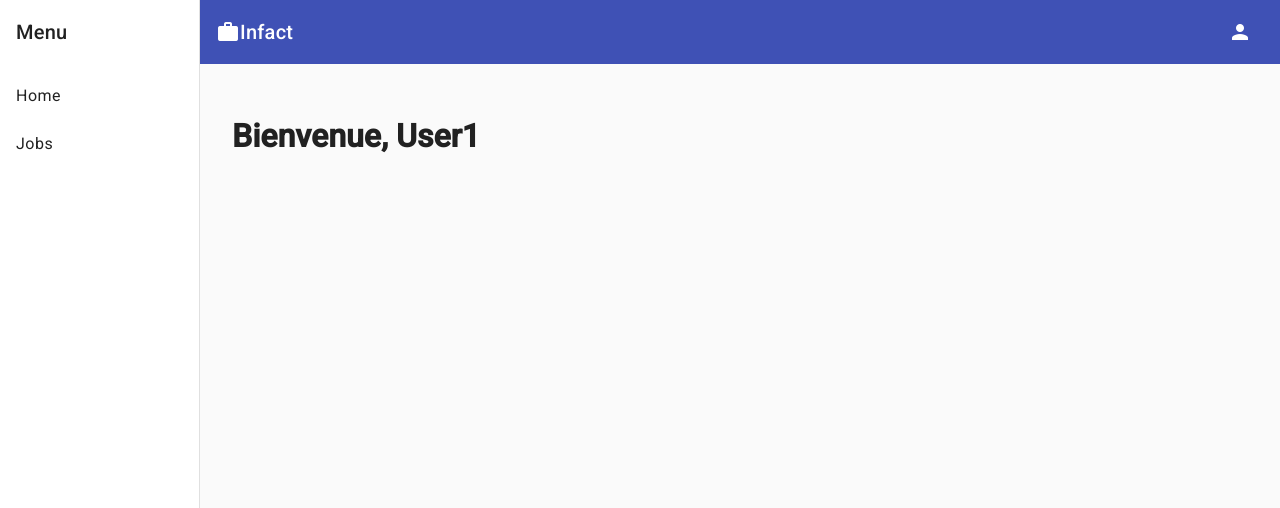
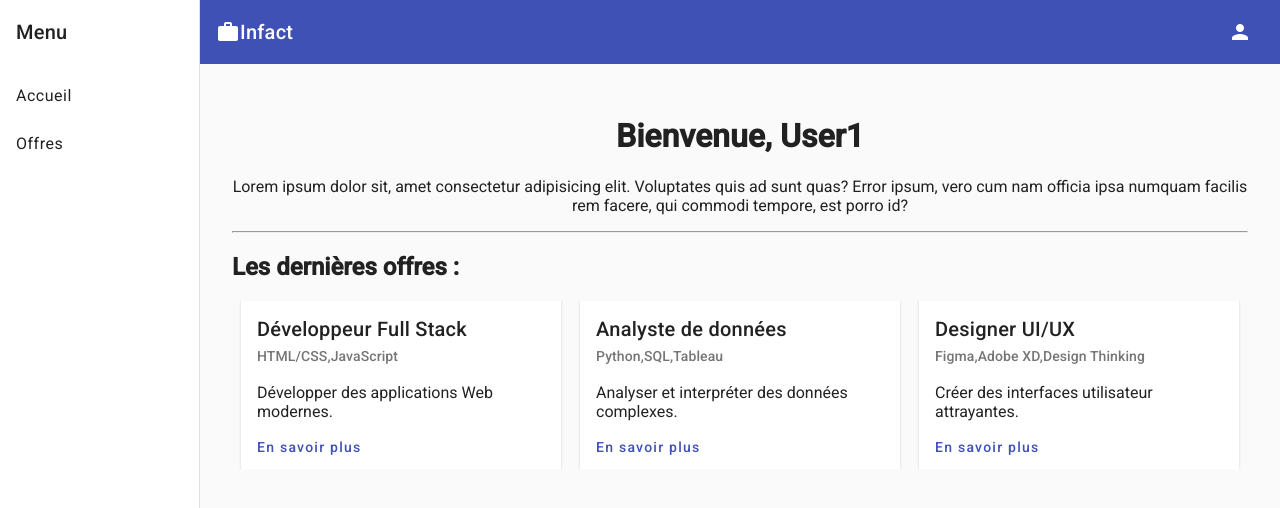
Before and after one commit to EFREI-M2-Dev/Angular-Project-Mat-Pierre, an Angular app: page /home in a window 1280 px wide. Shown: the top 508 px of the page. Built offline with nearby package versions, Linux system fonts and the light colour scheme.

Commit message:
feat(home): add hero section

```diff
--- a/src/app/features/home/home.component.html
+++ b/src/app/features/home/home.component.html
@@ -1,3 +1,20 @@
 <div class="content">
+  <div class="hero">
     <h1>Bienvenue, User1</h1>
+
+    <p>
+      Lorem ipsum dolor sit, amet consectetur adipisicing elit. Voluptates quis
+      ad sunt quas? Error ipsum, vero cum nam officia ipsa numquam facilis rem
+      facere, qui commodi tempore, est porro id?
+    </p>
+  </div>
+  <hr />
+
+  <h2>Les dernières offres :</h2>
+
+  <mat-grid-list cols="3" rowHeight="2:1">
+    <mat-grid-tile *ngFor="let job of jobs">
+      <app-job-card [job]="job"></app-job-card>
+    </mat-grid-tile>
+  </mat-grid-list>
 </div>
--- a/src/app/features/home/home.component.scss
+++ b/src/app/features/home/home.component.scss
@@ -1,3 +1,7 @@
 .content {
-    padding: 2rem;
+  padding: 2rem;
+
+  .hero {
+    text-align: center;
+  }
 }
--- a/src/app/features/home/home.component.ts
+++ b/src/app/features/home/home.component.ts
@@ -1,13 +1,38 @@
 import { Component } from '@angular/core';
 import { CommonModule } from '@angular/common';
+import { MatGridListModule } from '@angular/material/grid-list';
+import { JobCardComponent } from '../../shared/job-card/job-card.component';
+import { Job } from 'src/app/types/Job';
 
 @Component({
   selector: 'app-home',
   standalone: true,
-  imports: [CommonModule],
+  imports: [CommonModule, MatGridListModule, JobCardComponent],
   templateUrl: './home.component.html',
-  styleUrls: ['./home.component.scss']
+  styleUrls: ['./home.component.scss'],
 })
 export class HomeComponent {
-
+  jobs: Job[] = [
+    {
+      title: 'Développeur Full Stack',
+      description: 'Développer des applications Web modernes.',
+      requirements: ['HTML/CSS', 'JavaScript'],
+      id: 0,
+      companyId: 0,
+    },
+    {
+      title: 'Analyste de données',
+      description: 'Analyser et interpréter des données complexes.',
+      requirements: ['Python', 'SQL', 'Tableau'],
+      id: 0,
+      companyId: 0,
+    },
+    {
+      title: 'Designer UI/UX',
+      description: 'Créer des interfaces utilisateur attrayantes.',
+      requirements: ['Figma', 'Adobe XD', 'Design Thinking'],
+      id: 0,
+      companyId: 0,
+    },
+  ];
 }
--- a/src/app/features/jobs/jobs.component.ts
+++ b/src/app/features/jobs/jobs.component.ts
@@ -4,7 +4,7 @@ import { MatButtonModule } from '@angular/material/button';
 import { MatCardModule } from '@angular/material/card';
 import { MatGridListModule } from '@angular/material/grid-list';
 import { Job } from 'src/app/types/Job';
-import { JobCardComponent } from './components/job-card/job-card.component';
+import { JobCardComponent } from '../../shared/job-card/job-card.component';
 
 @Component({
   selector: 'app-jobs',
--- a/src/app/features/jobs/components/job-card/job-card.component.html
+++ b/src/app/shared/job-card/job-card.component.html
@@ -7,7 +7,6 @@
     <p>{{ job.description }}</p>
   </mat-card-content>
   <mat-card-actions>
-    <button mat-button>LIKE</button>
-    <button mat-button>SHARE</button>
+    <button mat-button color="primary">En savoir plus</button>
   </mat-card-actions>
 </mat-card>
--- a/src/app/shared/navigation/navigation.component.html
+++ b/src/app/shared/navigation/navigation.component.html
@@ -9,8 +9,8 @@
   >
     <mat-toolbar>Menu</mat-toolbar>
     <mat-nav-list>
-      <a mat-list-item routerLink="home">Home</a>
-      <a mat-list-item routerLink="jobs">Jobs</a>
+      <a mat-list-item routerLink="home">Accueil</a>
+      <a mat-list-item routerLink="jobs">Offres</a>
     </mat-nav-list>
   </mat-sidenav>
   <mat-sidenav-content>
```
Also changed, not shown: src/app/shared/job-card/job-card.component.scss (renamed from src/app/features/jobs/components/job-card/job-card.component.scss), src/app/shared/job-card/job-card.component.ts (renamed from src/app/features/jobs/components/job-card/job-card.component.ts), 1 other file (tests, documents, lock files or other folders).
